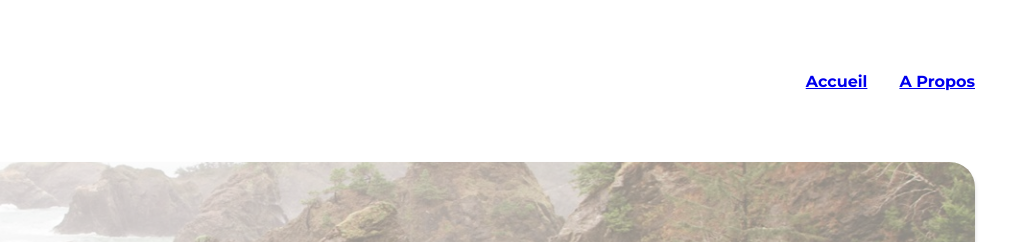
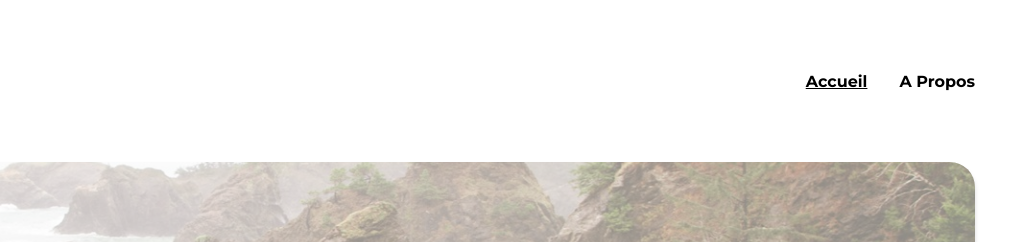
Before and after one commit to TorbosylGit/P5_REACT, a React app in the folder kasa/: page / in a window 1280 px wide. Shown: the top 242 px of the page, 260-1280 px from the left. Built offline with nearby package versions, Linux system fonts and the light colour scheme.

Commit message:
Router NavLink sass

```diff
--- a/kasa/src/app/components/Apartment.js
+++ b/kasa/src/app/components/Apartment.js
@@ -1,12 +1,12 @@
 import React from 'react'
-import { Link } from 'react-router-dom'
+import { NavLink } from 'react-router-dom'
 
 function Apartment() {
   return (
     <div className='apartment'>
-        <Link to="/flat">
+        <NavLink to="/flat">
             <div className='apartment__subtitle'>Titre de la location</div>
-        </Link>
+        </NavLink>
 
     </div>
   )
--- a/kasa/src/app/components/Navbar.js
+++ b/kasa/src/app/components/Navbar.js
@@ -1,13 +1,13 @@
 import React from "react";
-import { Link } from "react-router-dom";
+import { NavLink } from "react-router-dom";
 
 function Navbar() {
     return <nav className="navbar">
         <div className="navbar__logo">
             <img src="D_logo.jpg" alt="Logo Kasa" />
         </div>
-        <Link to="/">Accueil</Link>
-        <Link to="/about">A Propos</Link>
+        <NavLink to="/">Accueil</NavLink>
+        <NavLink to="/about">A Propos</NavLink>
     </nav>;
 }
 
--- a/kasa/src/app/pages/About.js
+++ b/kasa/src/app/pages/About.js
@@ -1,5 +1,5 @@
 import React from "react";
-import { Link } from "react-router-dom";
+import { NavLink } from "react-router-dom";
 
 const About = () => {
   return (
--- a/kasa/src/app/pages/Error404.js
+++ b/kasa/src/app/pages/Error404.js
@@ -1,12 +1,12 @@
 import React from "react";
-import { Link } from "react-router-dom";
+import { NavLink } from "react-router-dom";
 
 const Error404 = () => {
   return (
     <div>
       <h1>404 - Page not found</h1>
       <p>Oups! La page que vous demandez n'existe pas.</p>
-      <Link to="/">Retournez sur la page d'accueil</Link>
+      <NavLink to="/">Retournez sur la page d'accueil</NavLink>
     </div>
   );
 };
--- a/kasa/src/app/pages/Home.js
+++ b/kasa/src/app/pages/Home.js
@@ -1,5 +1,5 @@
 import React from 'react';
-import { Link } from 'react-router-dom';
+import { NavLink } from 'react-router-dom';
 // import data from '../data/logement.json';
 // import Card from '../components/Card';
 import Banner from '../components/Banner';
--- a/kasa/src/app/pages/Home_christophe.js
+++ b/kasa/src/app/pages/Home_christophe.js
@@ -1,5 +1,5 @@
 import React from 'react';
-import { Link } from 'react-router-dom';
+import { NavLink } from 'react-router-dom';
 import data from '../data/logement.json';
 import Card from '../components/Card';
 import Navbar from '../components/Navbar';
@@ -11,9 +11,9 @@ const Home = () => {
             <Navbar />
             <Banner />
             {data.map((item) => (
-                <Link to={`/logement/${item.id}`}>
+                <NavLink to={`/logement/${item.id}`}>
                     <Card title={item.title} image={item.cover} />
-                </Link>
+                </NavLink>
             ))}
             <Card />
         </div>
--- a/kasa/src/app/sass/components/_navbar.scss
+++ b/kasa/src/app/sass/components/_navbar.scss
@@ -9,6 +9,16 @@
 .navbar__logo {
     margin-right: auto;
 }
+.navbar a {
+    text-decoration: none;
+    color: black;
+}
+.navbar a:hover {
+    text-decoration: underline;
+}
+.navbar a.active {
+    text-decoration: underline;
+}
 
 @media (max-width: 767.98px) {
     .navbar {
```
Also changed, not shown: kasa/src/app/css/style.css, 1 other file.
